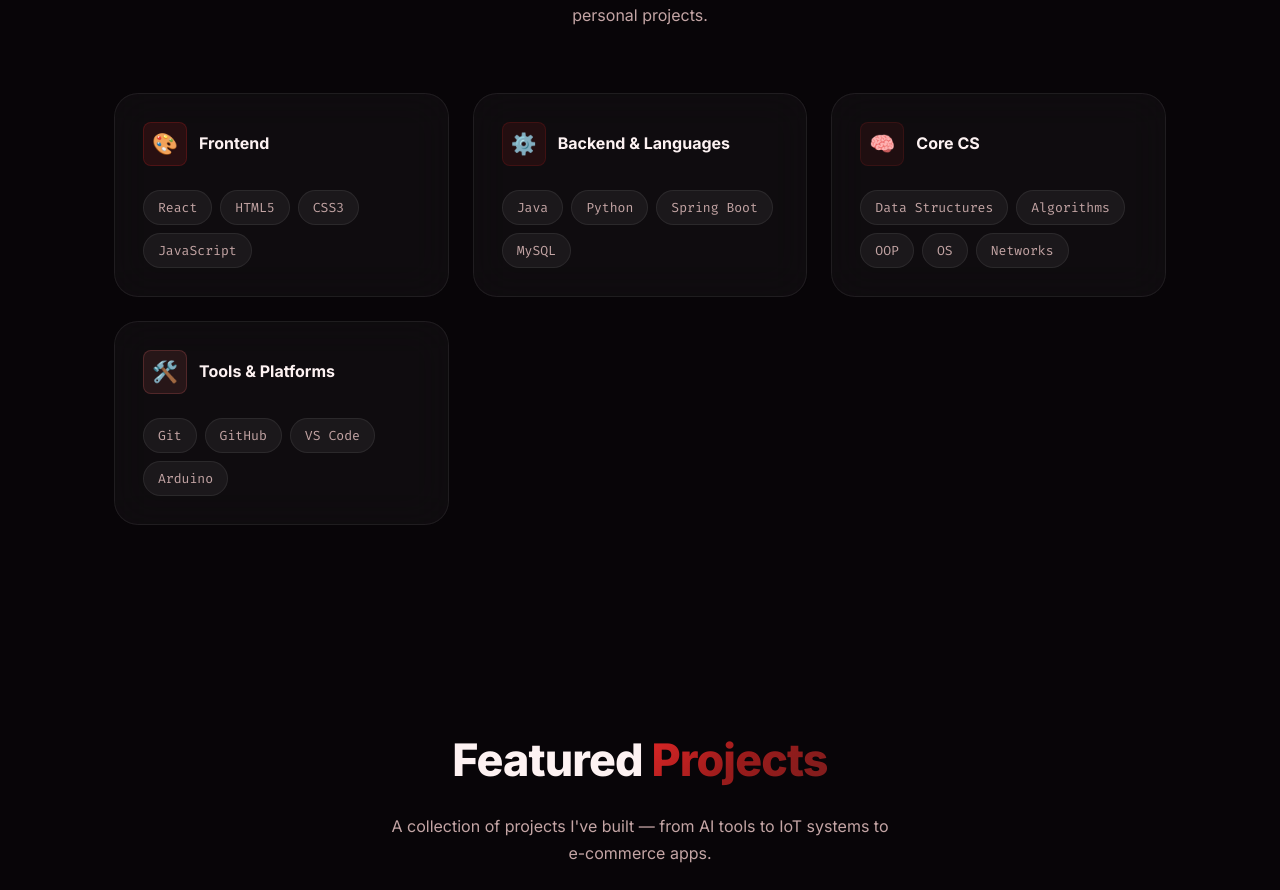
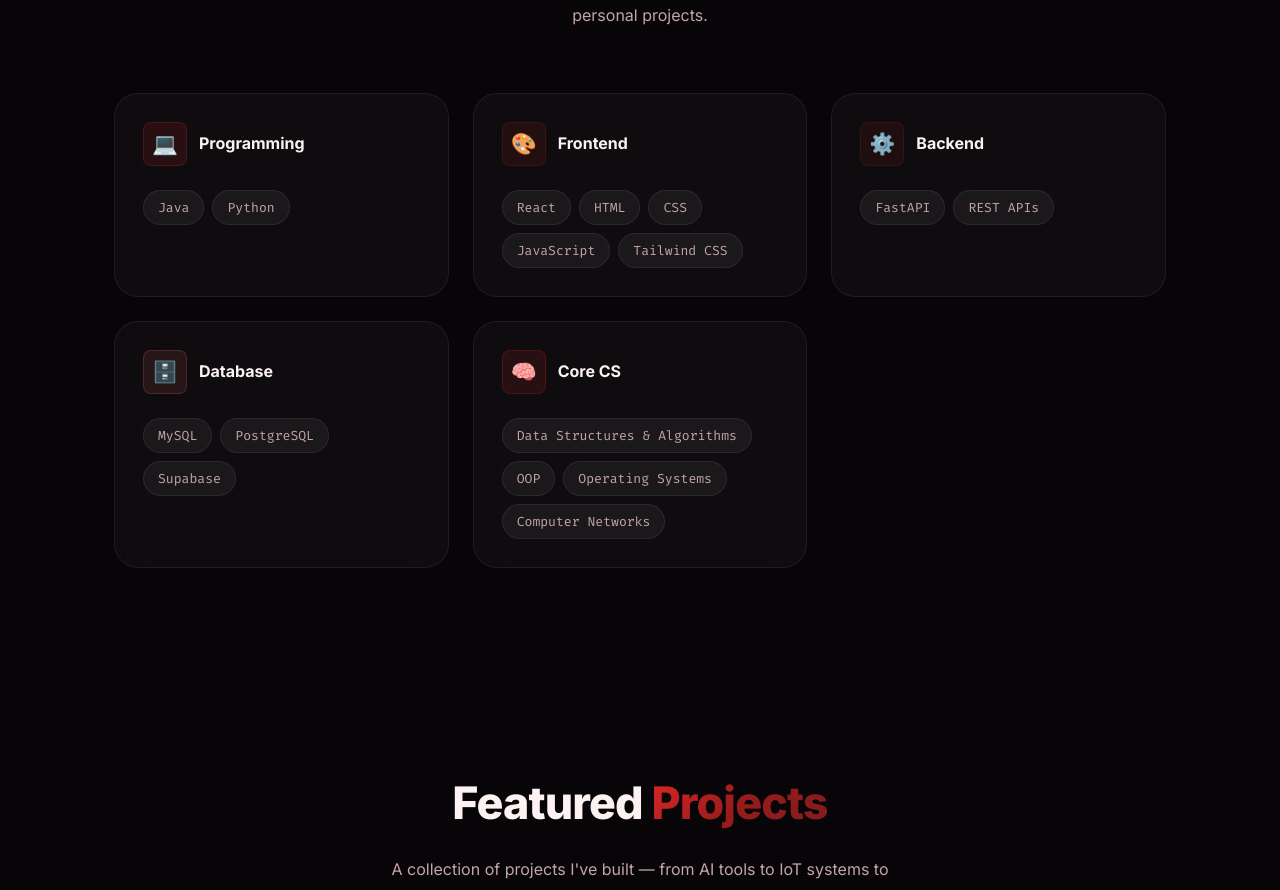
Before and after one commit to Sanjana-Koushik/portfolio, a React (Vite) app: page / in a window 1280 px wide. Shown: the part 1824-2714 px from the top of the page. Built offline with nearby package versions, Linux system fonts and the light colour scheme.

Commit message:
feat: update skills section with Programming, Frontend, Backend, Database, Core CS

```diff
--- a/src/App.jsx
+++ b/src/App.jsx
@@ -18,28 +18,34 @@ const data = {
   },
   skills: [
     {
+      name: 'Programming',
+      icon: '💻',
+      color: 'purple',
+      items: ['Java', 'Python'],
+    },
+    {
       name: 'Frontend',
       icon: '🎨',
-      color: 'purple',
-      items: ['React', 'HTML5', 'CSS3', 'JavaScript'],
+      color: 'cyan',
+      items: ['React', 'HTML', 'CSS', 'JavaScript', 'Tailwind CSS'],
     },
     {
-      name: 'Backend & Languages',
+      name: 'Backend',
       icon: '⚙️',
-      color: 'cyan',
-      items: ['Java', 'Python', 'Spring Boot', 'MySQL'],
+      color: 'pink',
+      items: ['FastAPI', 'REST APIs'],
+    },
+    {
+      name: 'Database',
+      icon: '🗄️',
+      color: 'green',
+      items: ['MySQL', 'PostgreSQL', 'Supabase'],
     },
     {
       name: 'Core CS',
       icon: '🧠',
-      color: 'pink',
-      items: ['Data Structures', 'Algorithms', 'OOP', 'OS', 'Networks'],
-    },
-    {
-      name: 'Tools & Platforms',
-      icon: '🛠️',
-      color: 'green',
-      items: ['Git', 'GitHub', 'VS Code', 'Arduino'],
+      color: 'purple',
+      items: ['Data Structures & Algorithms', 'OOP', 'Operating Systems', 'Computer Networks'],
     },
   ],
   projects: [
```
